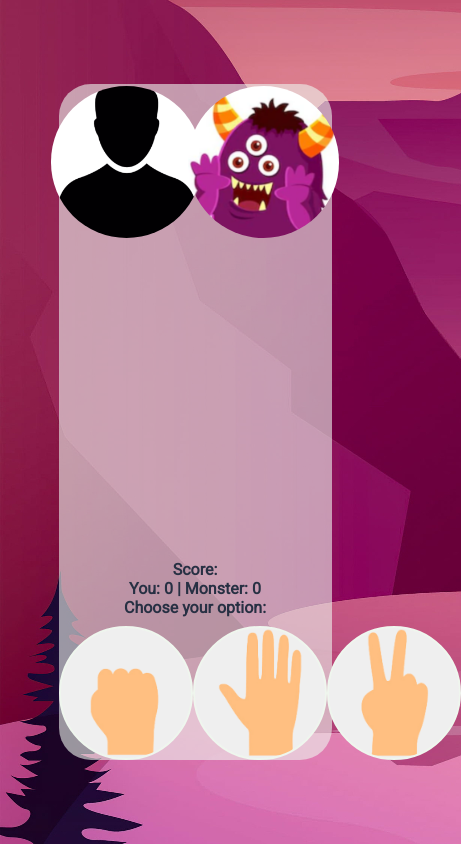
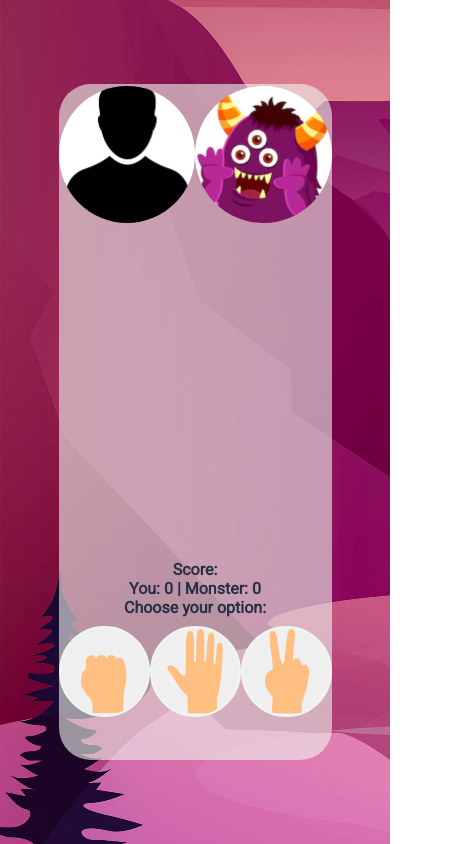
Before and after one commit to CantarinoG/top-rock-paper-scissors, a plain HTML site: page index.html in a window 390 px wide. Shown: the whole page, 461 px wide, since content can reach past the window. Drawn offline with Linux system fonts and the light colour scheme; a web font is replaced by a local one.

Commit message:
Improved responsiveness

```diff
--- a/index.html
+++ b/index.html
@@ -5,6 +5,7 @@
 <head>
     <title>Rock, Paper, Scissors</title>
     <link rel="stylesheet" href="styles/main.css">
+    <meta name="viewport" content="width=device-width, initial-scale=1" />
 </head>
 
 <body>
--- a/styles/main.css
+++ b/styles/main.css
@@ -123,3 +123,26 @@ main .choices-container .btn-container button:hover {
     transform: scale(1.1, 1.1);
     transition: 0.3s;
 }
+
+@media (max-width: 400px) {
+    main .state .profiles-container .profile .pic {
+        align-self: baseline;
+        margin: 2px 0;
+        aspect-ratio: 1/1;
+        border-radius: 50%;
+        background-size: cover;
+        background-position: center;
+        width: 100%;
+    }
+    main .choices-container .btn-container button {
+        aspect-ratio: 1/1;
+        border-radius: 50%;
+        border: 2px solid var(--mint-cream);
+        background-size: contain;
+        background-position: center;
+        background-repeat: no-repeat;
+        transition: 0.3s;
+        align-self: baseline;
+        width: 100%;
+    }
+}
```
